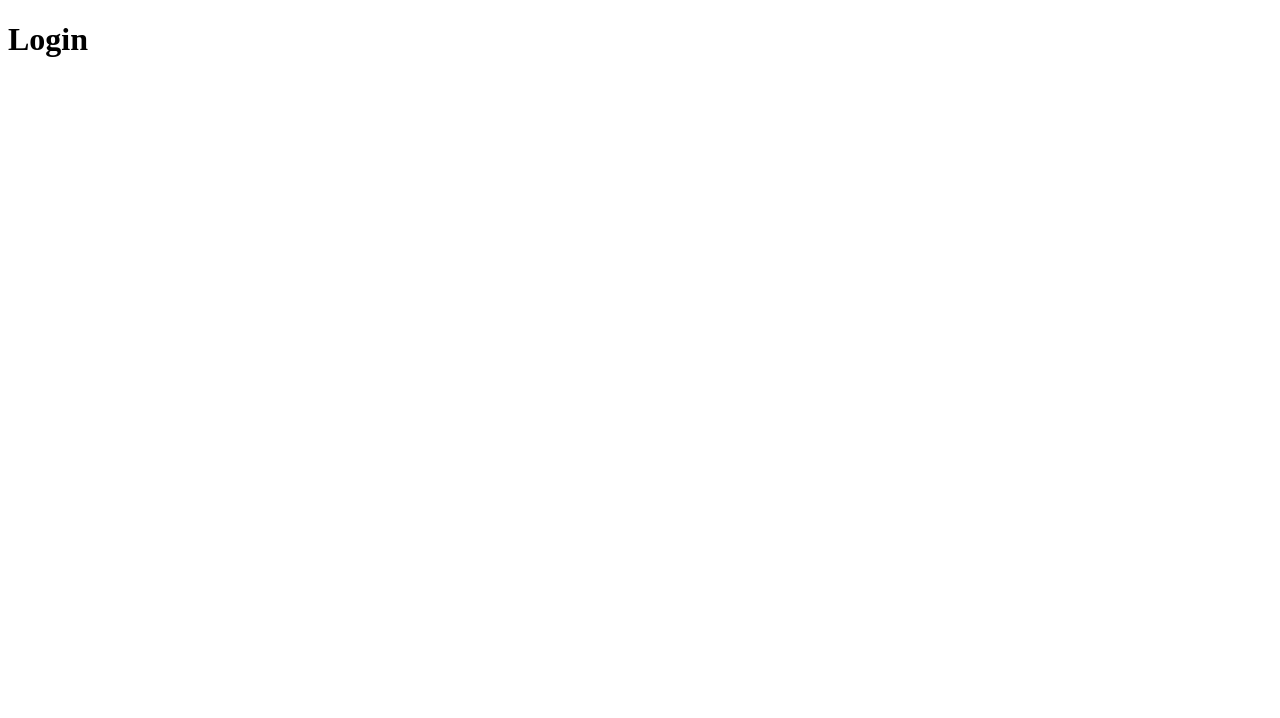
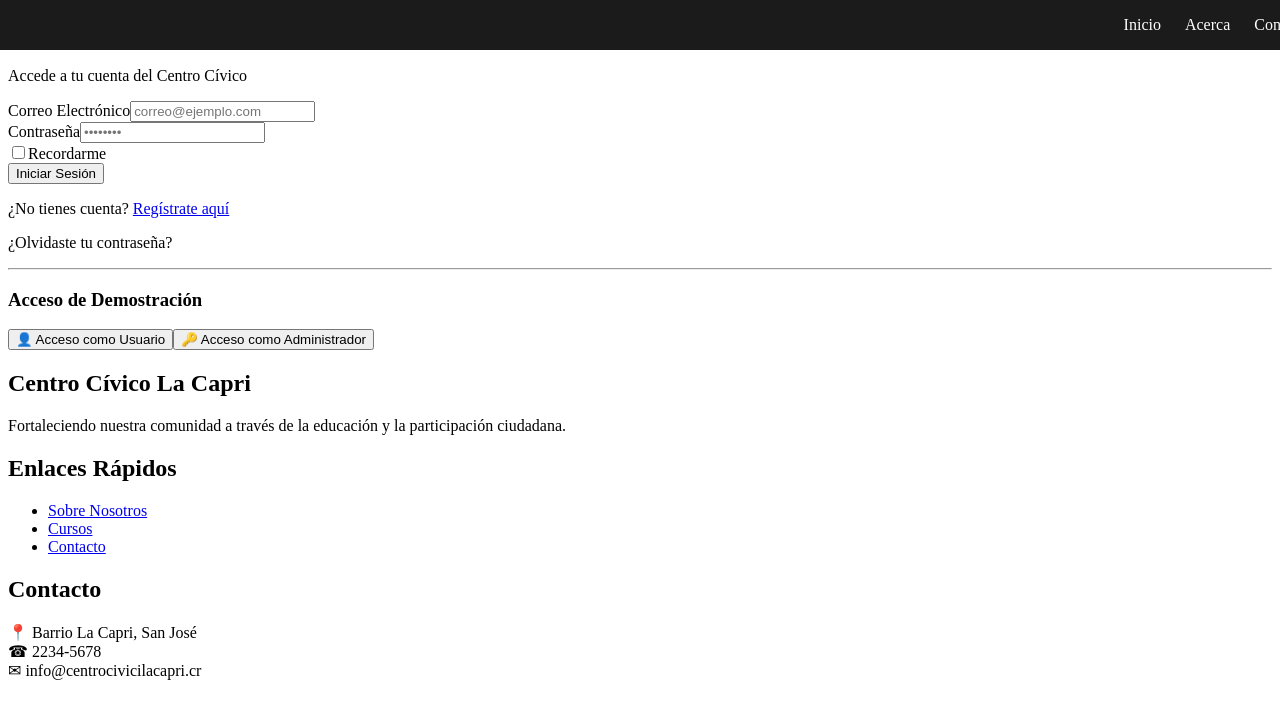
Before and after one commit to Uchihabois45FWD/proyectoFinalFWD, a React (Vite) app in the folder FE/proyecto_fe/: page / in a window 1280 px wide. Shown: the top 718 px of the page. Built offline with nearby package versions, Linux system fonts and the light colour scheme.

Commit message:
Login con estilos

```diff
--- a/FE/proyecto_fe/package.json
+++ b/FE/proyecto_fe/package.json
@@ -23,7 +23,7 @@
     "eslint-plugin-react-hooks": "^5.2.0",
     "eslint-plugin-react-refresh": "^0.4.24",
     "globals": "^16.5.0",
-    "vite": "npm:rolldown-vite@7.2.2"
+    "vite": "npm:rolldown-vite@^7.2.2"
   },
   "overrides": {
     "vite": "npm:rolldown-vite@7.2.2"
--- /dev/null
+++ b/FE/proyecto_fe/src/components/Footer.jsx
@@ -0,0 +1,39 @@
+import React from "react";
+
+const Footer = () => {
+  return (
+    <footer>
+      <div>
+        <div>
+          <h2>
+            Centro Cívico La Capri
+          </h2>
+          <p>
+            Fortaleciendo nuestra comunidad a través de la educación y la
+            participación ciudadana.
+          </p>
+        </div>
+
+        <div>
+          <h2>Enlaces Rápidos</h2>
+          <ul>
+            <li><a href="#">Sobre Nosotros</a></li>
+            <li><a href="#">Cursos</a></li>
+            <li><a href="#">Contacto</a></li>
+          </ul>
+        </div>
+
+        <div>
+          <h2>Contacto</h2>
+          <p>
+            📍 Barrio La Capri, San José <br />
+            ☎ 2234-5678 <br />
+            ✉ info@centrocivicilacapri.cr
+          </p>
+        </div>
+      </div>
+    </footer>
+  );
+};
+
+export default Footer;
--- /dev/null
+++ b/FE/proyecto_fe/src/components/Navbar.jsx
@@ -0,0 +1,16 @@
+import React from "react";
+import "../styles/navbar.css";
+
+export default function Navbar() {
+  return (
+    <nav className="navbar">
+      <div className="navbar-logo">
+      </div>
+      <div className="navbar-links">
+        <a href="#">Inicio</a>
+        <a href="#">Acerca</a>
+        <a href="#">Contacto</a>
+      </div>
+    </nav>
+  );
+}
--- a/FE/proyecto_fe/src/pages/Inicio.jsx
+++ b/FE/proyecto_fe/src/pages/Inicio.jsx
@@ -1,8 +1,100 @@
-const Inicio = () =>{
-    return(
-        <>
-            <h1>Login</h1>
-        </>
-    )
-}
-export default Inicio
+import React, { useState } from "react";
+import Navbar from "../components/Navbar";
+import Footer from "../components/Footer";
+
+const Inicio = () => {
+  const [correo, setCorreo] = useState("");
+  const [contrasena, setContrasena] = useState("");
+  const [recordarme, setRecordarme] = useState(false);
+
+  const handleSubmit = (e) => {
+    e.preventDefault();
+    alert(`Correo: ${correo}\nContraseña: ${contrasena}`);
+  };
+
+  return (
+    <div>
+      <Navbar />
+      <main>
+        <div>
+          <h2>
+            Iniciar Sesión
+          </h2>
+          <p>
+            Accede a tu cuenta del Centro Cívico
+          </p>
+
+          <form onSubmit={handleSubmit}>
+            <div>
+              <label>
+                Correo Electrónico
+              </label>
+              <input
+                type="email"
+                value={correo}
+                onChange={(e) => setCorreo(e.target.value)}
+                placeholder="correo@ejemplo.com"
+              />
+            </div>
+
+            <div>
+              <label>
+                Contraseña
+              </label>
+              <input
+                type="password"
+                value={contrasena}
+                onChange={(e) => setContrasena(e.target.value)}
+                placeholder="••••••••"
+              />
+            </div>
+
+            <div>
+              <input
+                type="checkbox"
+                checked={recordarme}
+                onChange={() => setRecordarme(!recordarme)}
+              />
+              Recordarme
+            </div>
+
+            <button
+              type="submit"
+            >
+              Iniciar Sesión
+            </button>
+
+            <p>
+              ¿No tienes cuenta?{" "}
+              <a href="/register">
+                Regístrate aquí
+              </a>
+            </p>
+
+            <p>
+              ¿Olvidaste tu contraseña?
+            </p>
+          </form>
+
+          <hr/>
+
+          <h3>
+            Acceso de Demostración
+          </h3>
+
+          <div>
+            <button>
+              👤 Acceso como Usuario
+            </button>
+            <button>
+              🔑 Acceso como Administrador
+            </button>
+          </div>
+        </div>
+      </main>
+      <Footer />
+    </div>
+  );
+};
+
+export default Inicio;
--- /dev/null
+++ b/FE/proyecto_fe/src/styles/navbar.css
@@ -0,0 +1,39 @@
+.navbar {
+  width: 100%;
+  display: flex;
+  justify-content: space-between;
+  align-items: center;
+  background-color: #1b1b1b;
+  padding: 1rem 2rem;
+  color: #fff;
+  position: fixed;
+  top: 0;
+  left: 0;
+  z-index: 1000;
+}
+
+.navbar-logo img {
+  height: 45px;
+}
+
+.navbar-links {
+  display: flex;
+  gap: 1.5rem;
+}
+
+.navbar-links a {
+  text-decoration: none;
+  color: #fff;
+  font-weight: 500;
+  transition: color 0.2s ease-in-out;
+}
+
+.navbar-links a:hover {
+  color: #00adb5;
+}
+
+@media (max-width: 768px) {
+  .navbar-links {
+    display: none;
+  }
+}
```
Also changed, not shown: FE/proyecto_fe/src/components/LoginForm.jsx (added, +15 -0 lines), FE/proyecto_fe/src/components/LoginPage.jsx (added, +14 -0 lines), FE/proyecto_fe/src/styles/loginForm.css (added, +46 -0 lines), FE/proyecto_fe/src/styles/loginPage.css (added, +16 -0 lines), 2 other files (tests, documents, lock files or other folders).
